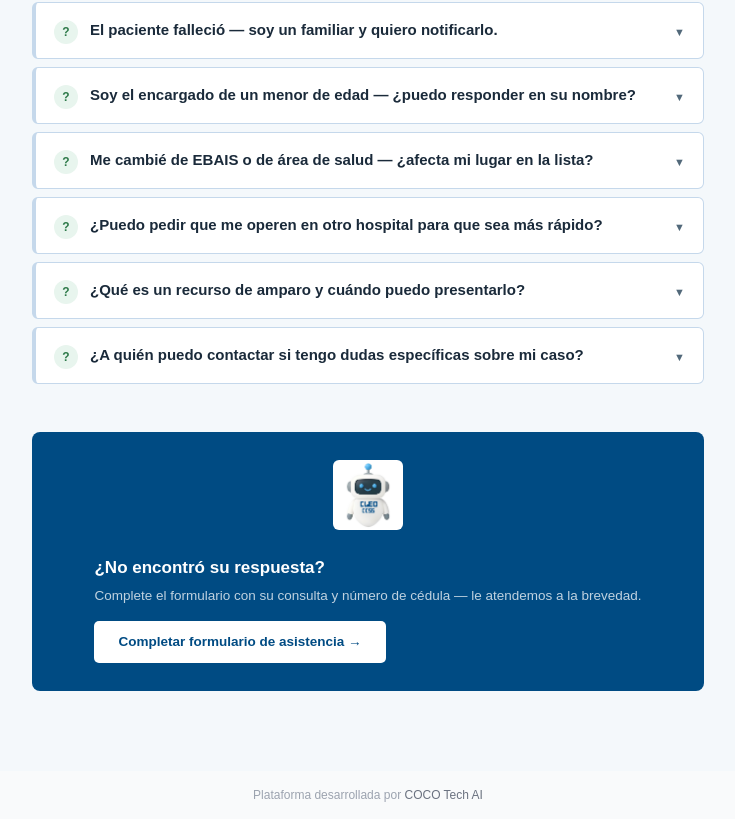
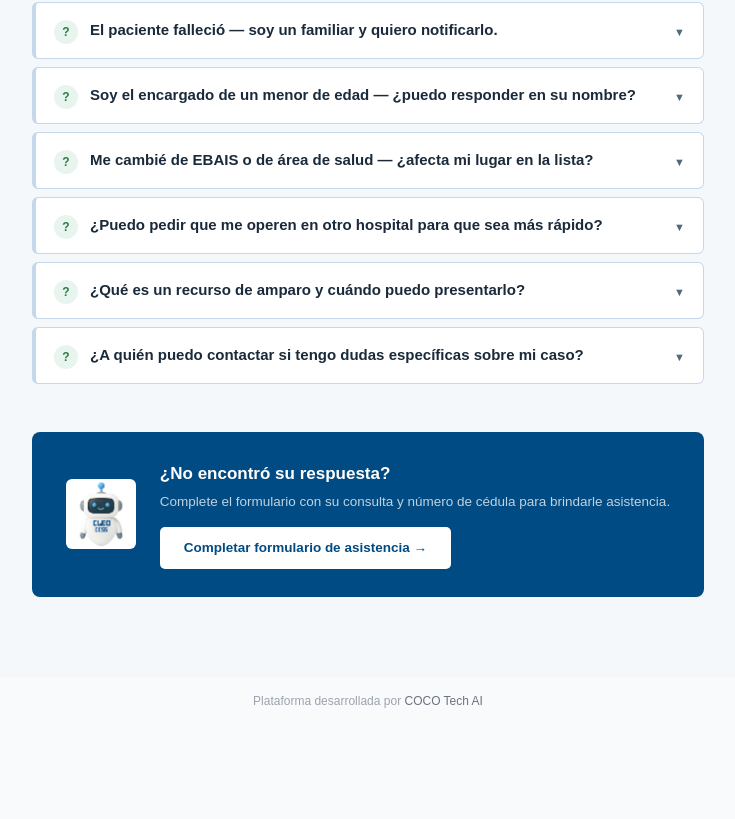
Before and after one commit to landrex90/ccss_utle, a Next.js app: page /faq in a window 1280 px wide. Shown: the part 1973-2792 px from the top of the page, without its empty margins (272-1007 px from the left). After the commit the page ends 2698 px from the top, so only its background shows below. Built offline with nearby package versions, Linux system fonts and the light colour scheme.

Commit message:
fix: reemplazar 'le atendemos a la brevedad' por 'para brindarle asistencia' en FAQ

```diff
--- a/app/faq/page.tsx
+++ b/app/faq/page.tsx
@@ -40,7 +40,7 @@ export default function FaqPage() {
       <div className={s.contactBar}>
         <span>📋</span>
         <span>
-          ¿No encuentra su respuesta? Complete <FormLink /> y le atendemos a la brevedad.
+          ¿No encuentra su respuesta? Complete <FormLink /> para brindarle asistencia.
         </span>
       </div>
 
@@ -401,7 +401,7 @@ export default function FaqPage() {
           <img className={s.bottomCardCleo} src="/logos/cleo-robot.jpg" alt="CLEO" />
           <div className={s.bottomCardBody}>
             <h2>¿No encontró su respuesta?</h2>
-            <p>Complete el formulario con su consulta y número de cédula — le atendemos a la brevedad.</p>
+            <p>Complete el formulario con su consulta y número de cédula para brindarle asistencia.</p>
             <a href={FORMS_URL}>Completar formulario de asistencia →</a>
           </div>
         </div>
```
